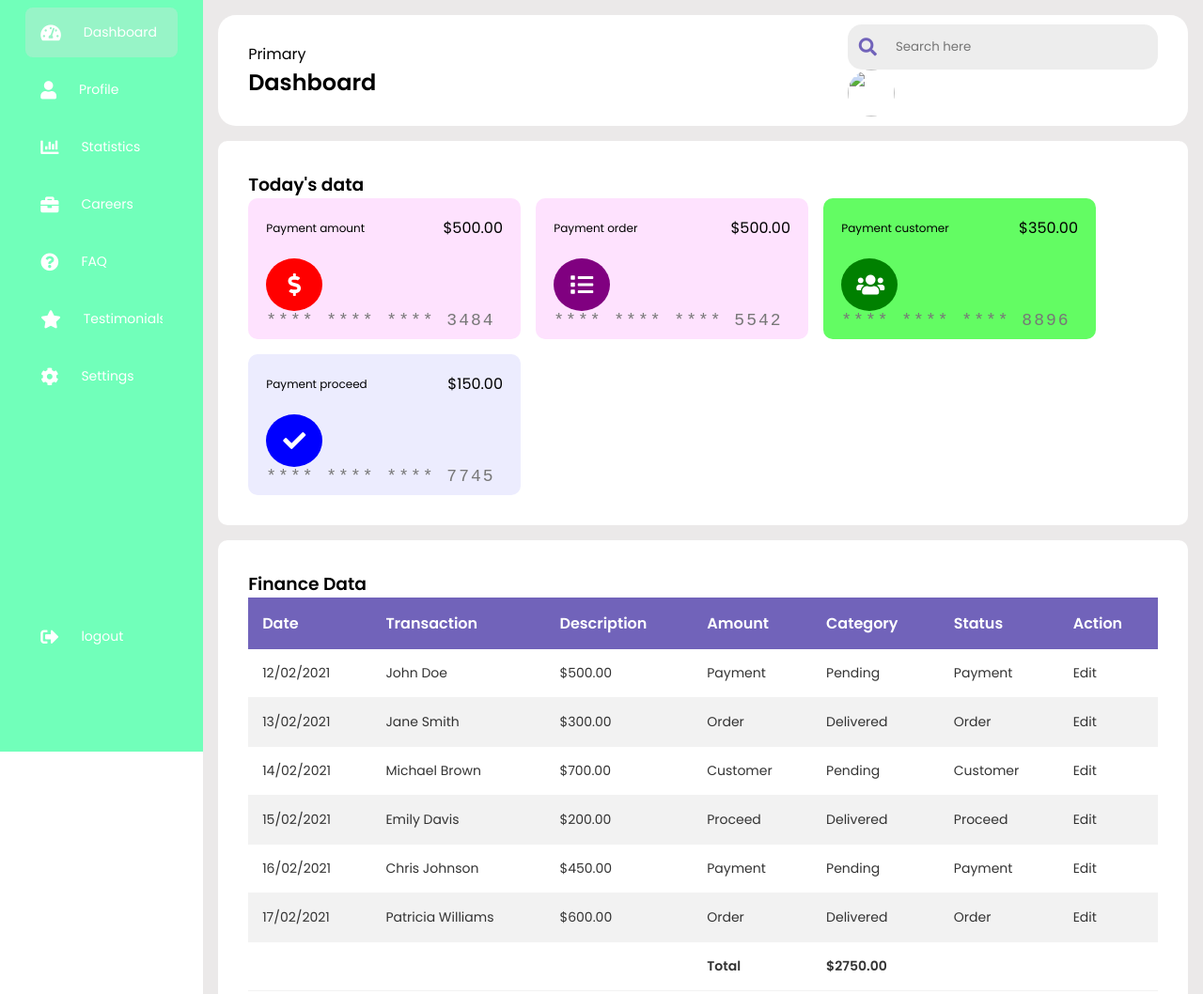
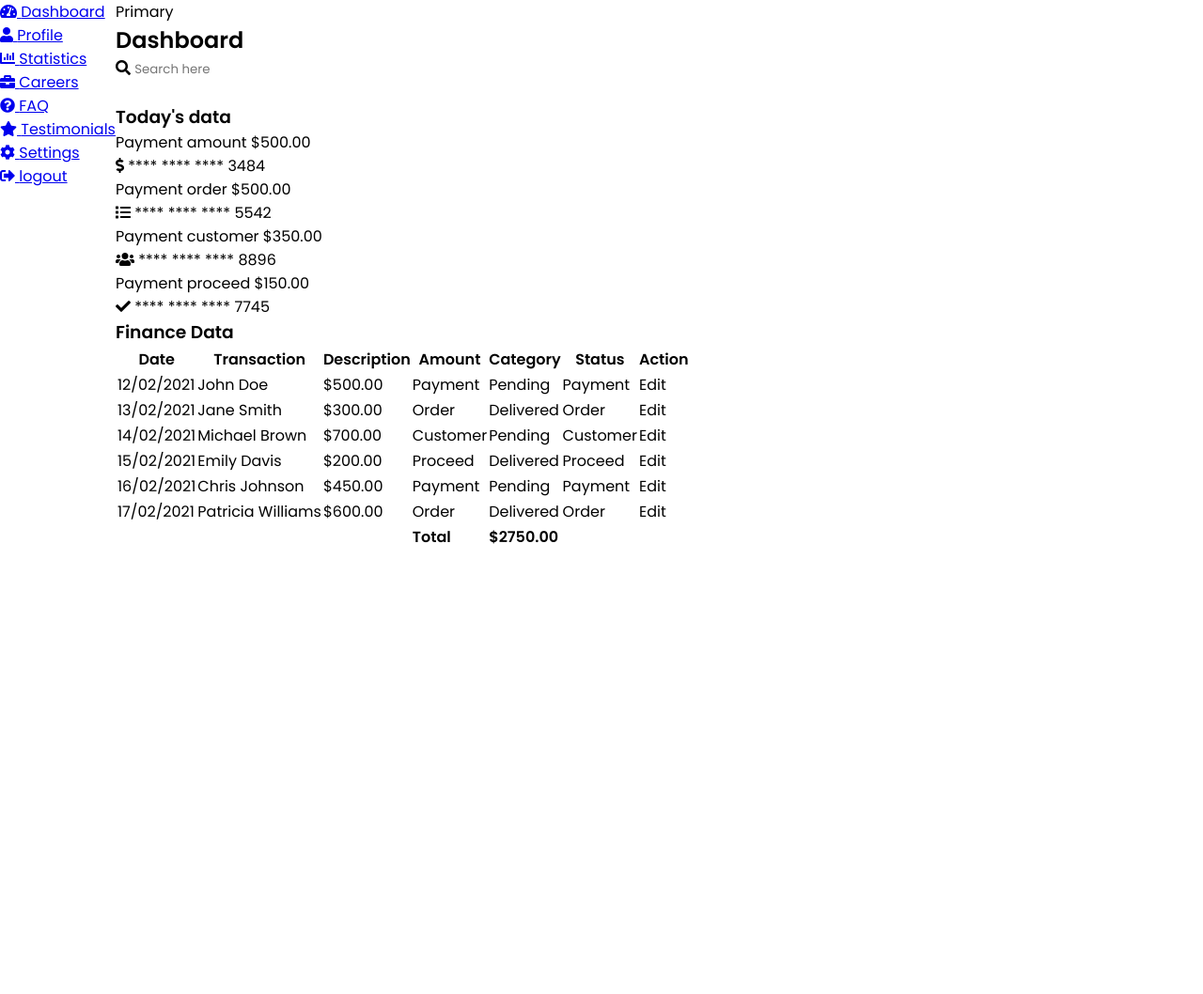
Before and after one commit to Ditteruu/Dashboard, a plain HTML site: page index.html in a window 1280 px wide. Shown: the top 1058 px of the page at 94% size. After the commit the page ends 800 px from the top, so only its background shows below. Drawn offline with Linux system fonts and the light colour scheme.

```diff
--- a/styles.css
+++ b/styles.css
@@ -1,4 +1,5 @@
 @import url("https://fonts.googleapis.com/css?family=Poppins:wght@400;600&display=swap");
+
 * {
   margin: 0;
   padding: 0;
@@ -7,260 +8,7 @@
   box-sizing: border-box;
   font-family: Poppins, sans-serif;
 }
+
 body {
     display: flex;
 }
-.sidebar {
-    position: sticky;
-    top: 0;
-    left: 0;
-    bottom: 0;
-    width: 110px;
-    height: 100vh;
-    padding: 0 1.7rem;
-    color: #fff;
-    overflow: hidden;
-    transition: all 0.5s linear;
-    background: rgba(113, 255, 186, 1);
-}
-.sidebar:hover {
-    width: 250px;
-}
-.logo {
-    width: 240px;
-    transition: 0.5s;
-}
-.menu {
-    height: 88%;
-    position: relative;
-    list-style: none;
-    padding: 0;
-}
-.menu li {
-    padding: 1rem;
-    margin: 8px 0;
-    border-radius: 8px;
-    transition: all 0.5s ease-in-out;
-}
-.menu li:hover,
-.active {
-    background: #e0e0e058;
-}
-.menu a {
-    color: #fff;
-    font-size: 14px;
-    text-decoration: none;
-    display: flex;
-    align-items: center;
-    gap: 1.5rem;
-}
-.menu a span {
-    overflow: hidden;
-}
-.menu a i {
-    font-size: 1.2rem;
-}
-.logout {
-    position: absolute;
-    bottom: 0;
-    left: 0;
-    width: 100%;
-}
-
-.main--content {
-    position: relative;
-    background-color: #ebe9e9;
-    width: 100%;
-    padding: 1rem;
-}
-
-.header--wrapper img {
-    width: 50px;
-    height: 50px;
-    cursor: pointer;
-    border-radius: 50%;
-    display: flex;
-    justify-content: space-between;
-    align-items: center;
-}
-
-.header--wrapper {
-    display: flex;
-    justify-content: space-between;
-    align-items: center;
-    flex-wrap: wrap;
-    background: #fff;
-    border-radius: 19px;
-    padding: 10px 2rem;
-    margin-bottom: 1rem;
-
-}
-.header--title {
-    color: rgba(113, 99, 186, 255);
-}
-.user--info¨{
-    display: flex;
-    align-items: center;
-    gap: 1rem;
-}
-.search--box{
-    background: rgb(237, 237, 237);
-    border-radius: 15px;
-    color: rgba(113, 99, 186, 255);
-    display: flex;
-    align-items: center;
-    gap: 10px;
-    padding: 4px 12px;
-}
-.search--box input{
-    background: transparent;
-    padding: 10px;
-}
-.search--box i{
-    font-size: 1.2rem;
-    cursor: pointer;
-    transition: all 0.5s ease-out;
-}
-.search--box i:hover{
-    transform: scale(1.2);
-}
-
-/*cards containwe*/
-.card--container{
-    background: #fff;
-    padding: 2rem;
-    border-radius: 10px;
-}
-.card--wrapper{
-    display: flex;
-    flex-wrap: wrap;
-    gap: 1rem;
-}
-.main--tittle{
-    color: rgba(113, 99, 186, 255);
-    padding-bottom: 1rem;
-    font-size: 15px;
-}
-.payment--card{
-    background: rgb(229, 223, 233);
-    border-radius: 10px;
-    padding: 1.2rem;
-    width: 290px;
-    height: 150px;
-    display: flex;
-    flex-direction: column;
-    justify-content: space-between;
-    transition:all 0.5s ease-in-out;
-}
-
-.payment--card:hover{
-    transform: translate(-5px);
-}
-
-.card--header{
-    display: flex;
-    justify-content: space-between;
-    align-items: center;
-    margin-bottom: 20px;
-}
-.amount {
-    display: flex;
-    flex-direction: column;
-}
-.title{
-    font-size: 12px;
-    font-weight: 200;
-}
-.amount--value{
-    font-size: 24px;
-    font-family: ¨Courier New¨, 'Courier New', Courier, monospace;
-    font-weight: 600;
-}
-.icon{
-    color: white;
-    padding: 1rem;
-    height: 60px;
-    width: 60px;
-    text-align: center;
-    border-radius: 50%;
-    font-size: 1.5rem;
-    background: red;
-}
-.card-detail{
-    font-size: 18px;
-    color: #777777;
-    letter-spacing: 2px;
-    font-family: 'Courier New', Courier, monospace;
-
-}
-.ligth-red{
-    background: rgb(251, 233, 254);
-}
-.light-purple{
-    background: rgb(254, 226, 254);
-}
-.ligth-green{
-    background: rgb(99, 252, 99);
-}
-.light-blue{
-    background: rgb(236, 236, 254);
-}
-.dark-red{
-    background: red;
-}
-.dark-purple{
-    background: purple;
-}
-.dark-green{
-    background: green;
-}
-.dark-blue{
-    background: blue;
-}
-
-/* .tabular--wrapper */
-.tabular--wrapper{
-    background: #fff;
-    margin-top: 1rem;
-    border-radius: 10px;
-    padding: 2rem;
-}
-.table-container{
-    width: 100%;
-}
-table{
-    width: 100%;
-    border-collapse: collapse;
-}
-thead{
-    background: rgba(113, 99, 186, 255);
-    color: #fff;
-}
-th{
-    padding: 15px;
-    text-align: left;
-}
-tbody tr{
-    border-bottom: 1px solid #f2f2f2;
-}
-td{
-    padding: 15px;
-    font-size: 14px;
-    color: #333;
-}
-tr:nth-child(even){
-    background: #f2f2f2;
-}
-tfoot{
-    background: rgba(113, 99, 186, 255);
-    color: #fff;
-    font-weight: bold;
-}
-tfoot td{
-    padding: 15px;
-}
-.table-container button{
-    color: green;
-    background: none;
-    cursor: pointer;
-}
```
